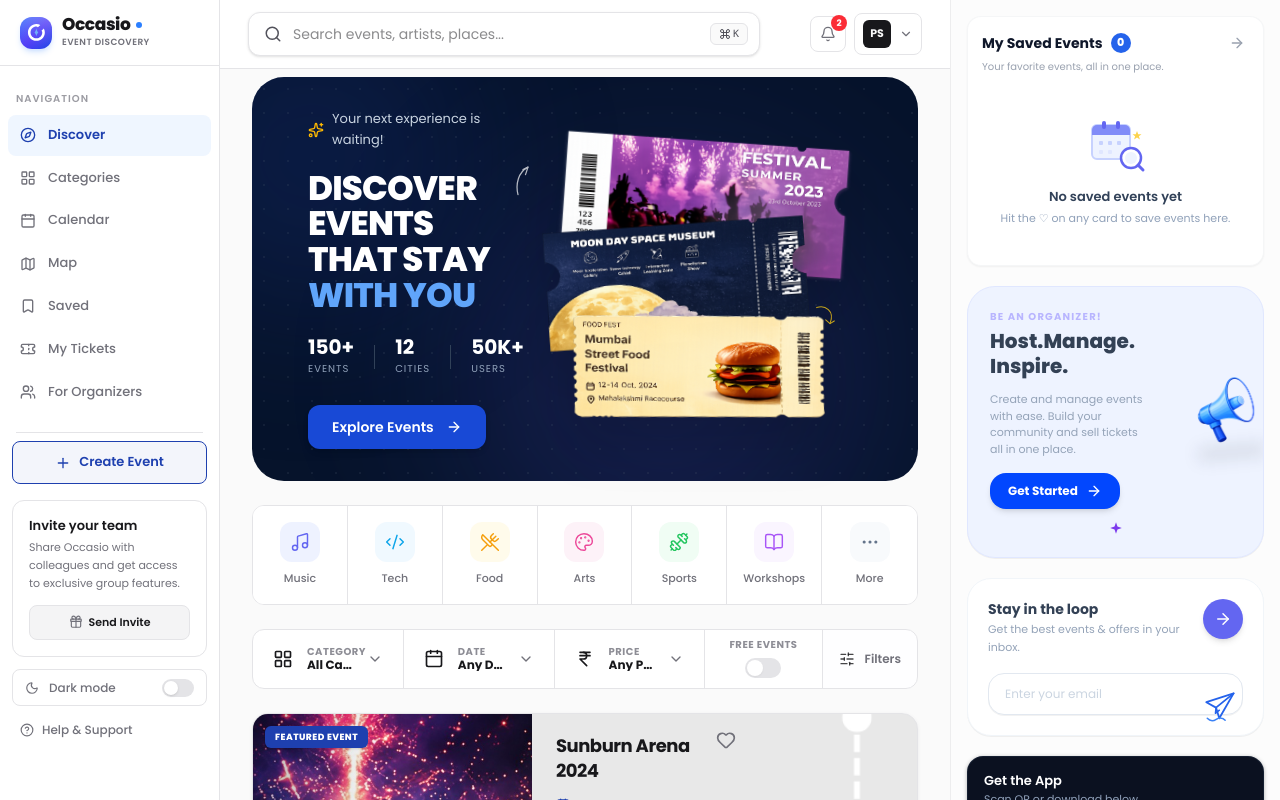
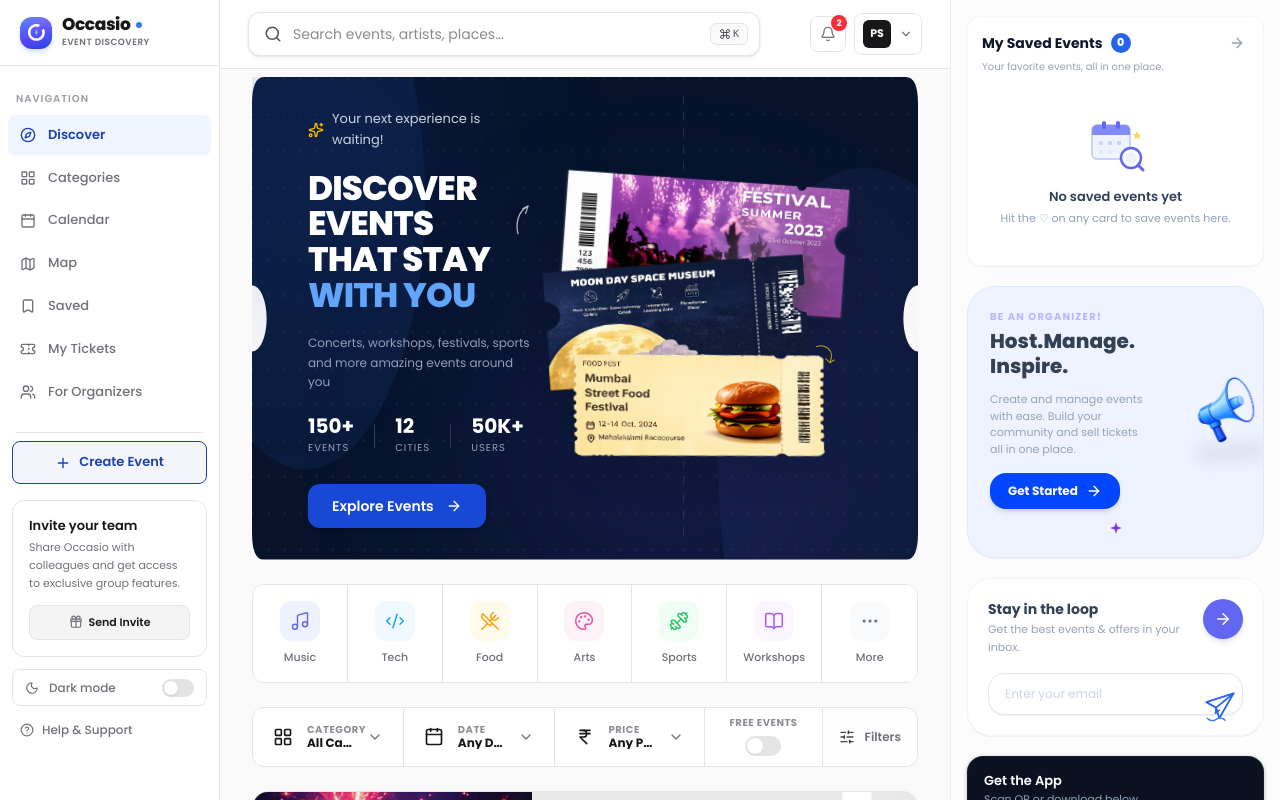
Before and after one commit to Pratha1004/Occasio, a Next.js app: page / in a window 1280 px wide. Built offline with nearby package versions, Linux system fonts and the light colour scheme.

Commit message:
feat: restore ticket-shaped perforated hero background with SVG clipPath notches

```diff
--- a/src/components/hero/HeroSection.tsx
+++ b/src/components/hero/HeroSection.tsx
@@ -61,30 +61,87 @@ export function HeroSection() {
   return (
     <section
       aria-labelledby="hero-heading"
-      className="relative mb-6 text-white rounded-[24px] md:rounded-[32px] overflow-hidden md:overflow-visible"
-      style={{ backgroundColor: "#06132b" }}
+      className="relative mb-6 text-white"
+      style={{ isolation: "isolate" }}
     >
-      {/* ── Background Card Wrapper ── */}
-      <div className="absolute inset-0 rounded-[24px] md:rounded-[32px] overflow-hidden pointer-events-none">
-        {/* Floating Background Blobs */}
+      {/* ── SVG Ticket-shaped background with perforated notches ── */}
+      {/* Uses a 1000×320 viewBox; the notch circles are at the vertical midpoint on each side */}
+      <svg
+        className="absolute inset-0 w-full h-full pointer-events-none"
+        viewBox="0 0 1000 320"
+        preserveAspectRatio="none"
+        xmlns="http://www.w3.org/2000/svg"
+        aria-hidden="true"
+      >
+        <defs>
+          <clipPath id="ticket-clip">
+            {/*
+              Ticket shape:
+              - Rounded corners (r=18)
+              - Semicircle notch cut into left edge at vertical midpoint (cy=160, r=22, bulging inward)
+              - Semicircle notch cut into right edge at vertical midpoint (cy=160, r=22, bulging inward)
+              Using "evenodd" fill-rule: the inner circles subtract from the outer rect.
+            */}
+            <path
+              fillRule="evenodd"
+              d="
+                M 18 0
+                H 982
+                Q 1000 0 1000 18
+                V 138
+                A 22 22 0 0 0 1000 182
+                V 302
+                Q 1000 320 982 320
+                H 18
+                Q 0 320 0 302
+                V 182
+                A 22 22 0 0 0 0 138
+                V 18
+                Q 0 0 18 0
+                Z
+              "
+            />
+          </clipPath>
+          {/* Dotted pattern */}
+          <pattern id="dot-grid" x="0" y="0" width="24" height="24" patternUnits="userSpaceOnUse">
+            <circle cx="1" cy="1" r="1" fill="#475569" opacity="0.35" />
+          </pattern>
+        </defs>
+
+        {/* Base dark navy fill clipped to ticket shape */}
+        <rect width="1000" height="320" fill="#06132b" clipPath="url(#ticket-clip)" />
+
+        {/* Dot grid overlay clipped to ticket shape */}
+        <rect width="1000" height="320" fill="url(#dot-grid)" clipPath="url(#ticket-clip)" />
+
+        {/* Left ambient glow blob */}
+        <ellipse cx="80" cy="80" rx="180" ry="180" fill="#3B82F6" opacity="0.08" clipPath="url(#ticket-clip)" />
+
+        {/* Right ambient glow blob */}
+        <ellipse cx="920" cy="260" rx="220" ry="200" fill="#6366F1" opacity="0.08" clipPath="url(#ticket-clip)" />
+
+        {/* Perforated dashed divider line — vertical at ~65% from left */}
+        <line
+          x1="648" y1="12" x2="648" y2="308"
+          stroke="#334155"
+          strokeWidth="1.5"
+          strokeDasharray="6 5"
+          opacity="0.6"
+          clipPath="url(#ticket-clip)"
+        />
+      </svg>
+
+      {/* ── Animated blobs layer (on top of SVG, clipped by same shape via overflow-hidden wrapper) ── */}
+      <div className="absolute inset-0 overflow-hidden pointer-events-none rounded-none" style={{ clipPath: "none" }}>
         <motion.div
           animate={{ x: [0, 20, -10, 0], y: [0, -20, 10, 0] }}
           transition={{ duration: 8, repeat: Infinity, ease: "easeInOut" }}
-          className="absolute -top-20 -left-20 w-[240px] md:w-[300px] h-[240px] md:h-[300px] bg-primary/20 rounded-full blur-[80px]"
+          className="absolute -top-20 -left-20 w-[240px] md:w-[300px] h-[240px] md:h-[300px] bg-primary/15 rounded-full blur-[80px]"
         />
         <motion.div
           animate={{ x: [0, -20, 10, 0], y: [0, 20, -10, 0] }}
           transition={{ duration: 10, repeat: Infinity, ease: "easeInOut", delay: 1 }}
-          className="absolute -bottom-20 right-10 w-[300px] md:w-[400px] h-[300px] md:h-[400px] bg-indigo-500/15 rounded-full blur-[90px]"
-        />
-
-        {/* Dotted Grid Overlay */}
-        <div
-          className="absolute inset-0 opacity-20"
-          style={{
-            backgroundImage: "radial-gradient(circle, #475569 1px, transparent 1px)",
-            backgroundSize: "24px 24px",
-          }}
+          className="absolute -bottom-20 right-10 w-[300px] md:w-[400px] h-[300px] md:h-[400px] bg-indigo-500/10 rounded-full blur-[90px]"
         />
       </div>
 
@@ -122,6 +179,16 @@ export function HeroSection() {
               WITH YOU
             </span>
           </motion.h1>
+
+          {/* Subtitle */}
+          <motion.p
+            initial={{ opacity: 0, y: 12 }}
+            animate={{ opacity: 1, y: 0 }}
+            transition={{ duration: 0.5, delay: 0.18 }}
+            className="text-[11px] sm:text-[12px] text-slate-400 leading-relaxed max-w-[260px] hidden sm:block"
+          >
+            Concerts, workshops, festivals, sports and more amazing events around you
+          </motion.p>
 
           {/* Stats Row */}
           <motion.div
```
